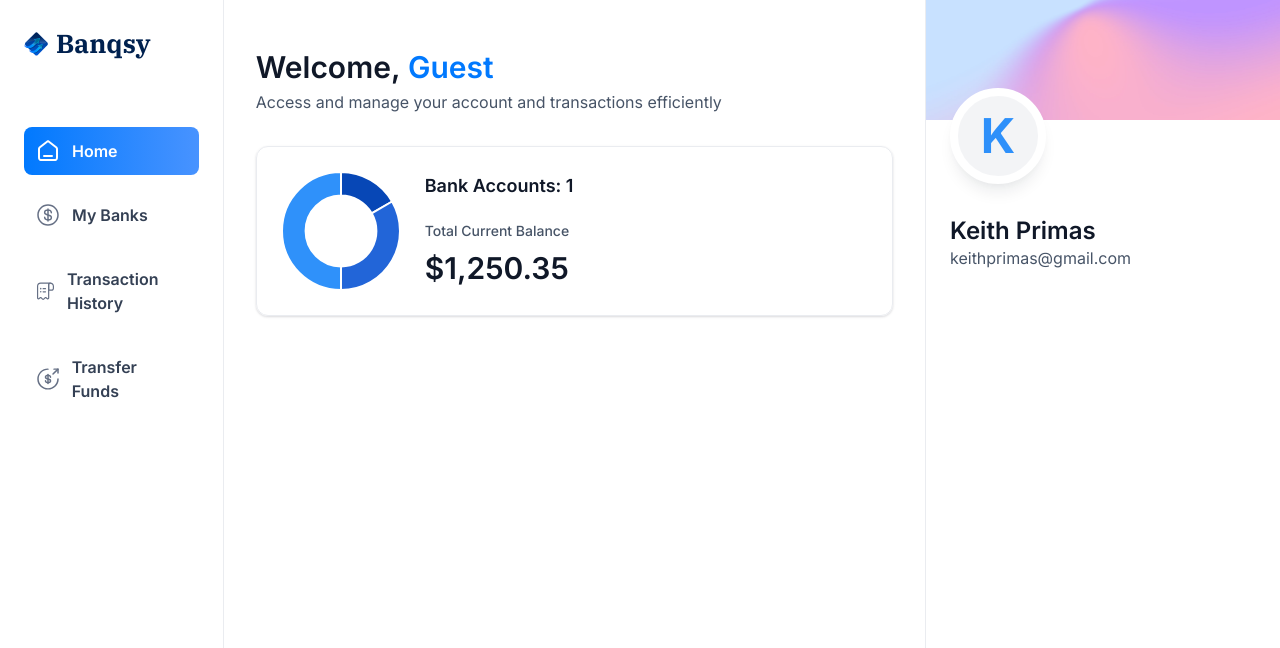
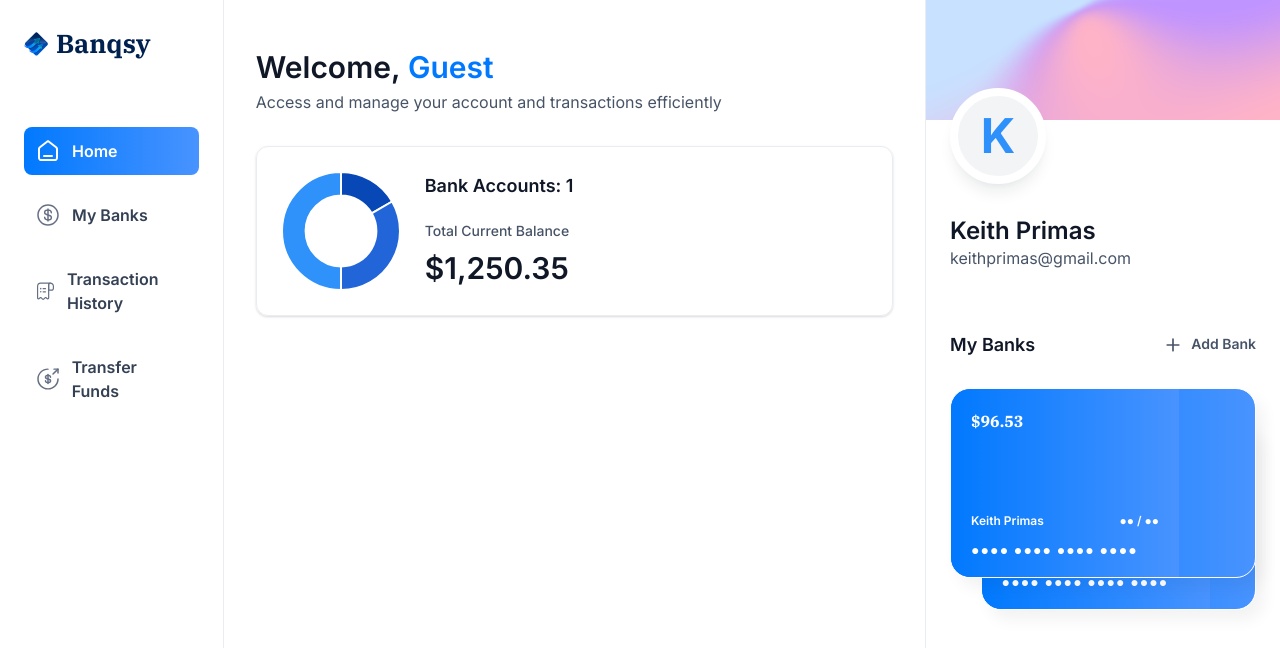
Before and after one commit to keithprimas/Banqsy, a Next.js app: page / in a window 1280 px wide. Shown: the top 648 px of the page. Built offline with nearby package versions, Linux system fonts and the light colour scheme.

Commit message:
rightsidebar cont.

```diff
--- a/app/(root)/page.tsx
+++ b/app/(root)/page.tsx
@@ -28,7 +28,7 @@
       <RightSidebar
       user={loggedIn}
       transactions={[]}
-      banks={[]}
+      banks={[{currentBalance: 96.53}, {currentBalance: 233.18}]}
       />
     </section>
   )
--- /dev/null
+++ b/components/BankCard.tsx
@@ -0,0 +1,41 @@
+import { formatAmount } from '@/lib/utils'
+import Link from 'next/link'
+import React from 'react'
+
+
+const BankCard = ({ account, userName, showBalance = true }: CreditCardProps) => {
+
+  console.log(account);
+  return (
+    <div className="flex flex-col">
+      <Link href={`/transaction-history/?id=${account.appwriteItemId}`} className="bank-card">
+        <div className="bank-card_content">
+          <div>
+            <h1 className="text-16 font-semibold text-white">
+              {account.name}
+            </h1>
+            <p className="font-ibm-plex-serif font-black text-white">
+              {formatAmount(account.currentBalance)}
+            </p>
+          </div>
+
+          <article className="flex flex-col gap-2">
+            <div className="flex justify-between">
+              <h1 className="text-12 font-semibold text-white">
+                {userName}
+              </h1>
+              <h2 className="text-12 font-semibold text-white">
+              ●● / ●●
+              </h2>
+            </div>
+            <p className="text-14 font-semibold tracking-[1.1px] text-white">
+              ●●●● ●●●● ●●●● ●●●●<span className="text-16">{account?.mask}</span>
+            </p>
+          </article>
+        </div>
+      </Link>
+    </div>
+  )
+}
+
+export default BankCard
--- a/components/RightSidebar.tsx
+++ b/components/RightSidebar.tsx
@@ -1,4 +1,7 @@
+import Image from 'next/image'
+import Link from 'next/link'
 import React from 'react'
+import BankCard from './BankCard'
 
 const RightSidebar = ({ user, transactions, banks } : RightSidebarProps) => {
   return (
@@ -21,6 +24,42 @@
                 </div>
             </div>
         </section>
+        <section className='banks'>
+            <div className='flex w-full justify-between'>
+                <h2 className='header-2'>My Banks</h2>
+                <Link href='/' className='flex gap-2'>
+                    <Image
+                    src='/icons/plus.svg'
+                    width={20}
+                    height={20}
+                    alt='plus'
+                    />
+                    <h2 className='text-14 font-semibold text-gray-600'>Add Bank</h2>
+                </Link>
+            </div>
+            {banks?.length > 0 && (
+                <div className='relative fkex fkex-1 flex-col items-center justify-centergap-5'>
+                    <div className='relative z-10'>
+                        <BankCard
+                            key={banks[0].$id}
+                            account={banks[0]}
+                            userName={`${user.firstName} ${user.lastName}`}
+                            showBalance={false}
+                        />
+                    </div>
+                {banks[1] && (
+                    <div className='absolute right-0 top-8 z-0 w-[90%]'>
+                        <BankCard
+                            key={banks[1].$id}
+                            account={banks[1]}
+                            userName={`${user.firstName} ${user.lastName}`}
+                            showBalance={false}
+                        />
+                    </div>
+                )}
+            </div>
+            )}
+        </section>
     </aside>
   )
 }
```
